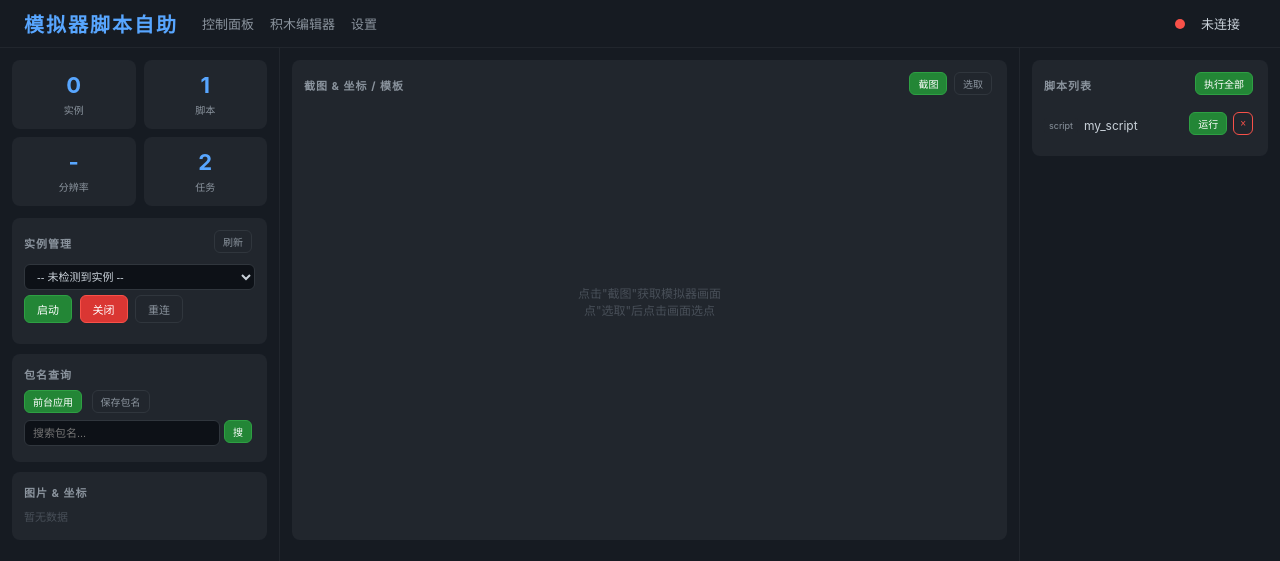
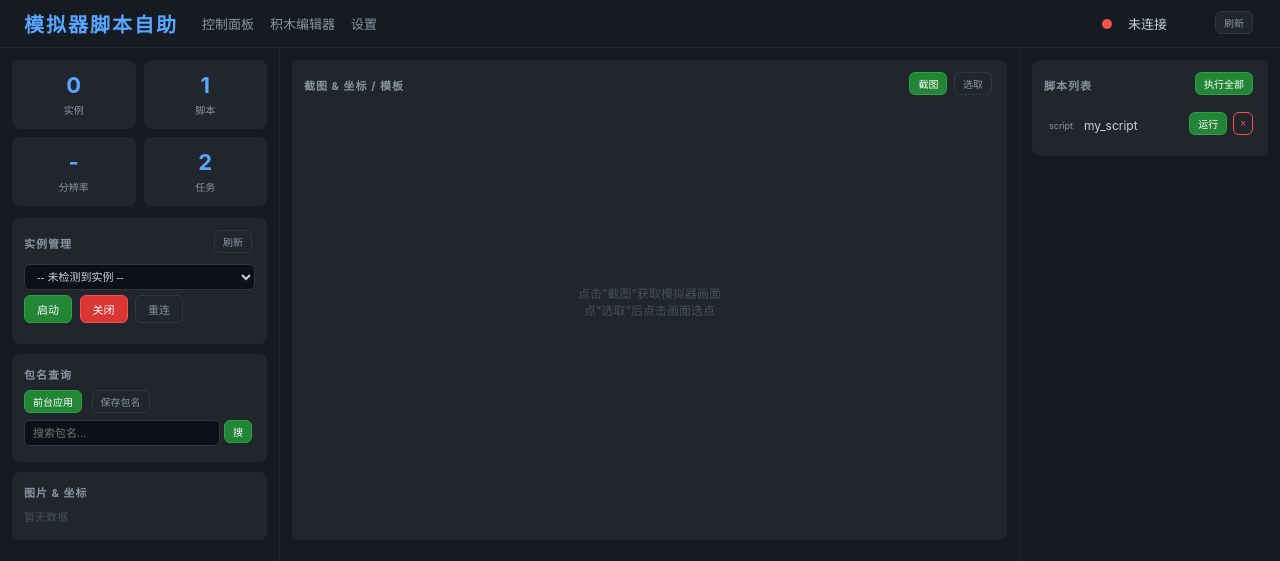
Before and after one commit to yundaxu/ldscript-automation, a Flask app: template templates/panel.html in a window 1280 px wide. Shown: the top 561 px of the page. Run offline with Flask 3, Linux system fonts and the light colour scheme; the template is opened without the code that fills it, so the values that code supplies are empty.

Commit message:
feat: 面板添加刷新按钮

```diff
--- a/templates/panel.html
+++ b/templates/panel.html
@@ -340,6 +340,7 @@
         <span id="status-dot" class="status-dot off"></span>
         <span id="status-text">未连接</span>
         <span id="status-serial" style="color: #8b949e"></span>
+        <button class="btn sm gray" onclick="location.reload(true)" style="margin-left:16px">刷新</button>
       </div>
     </div>
 
```
